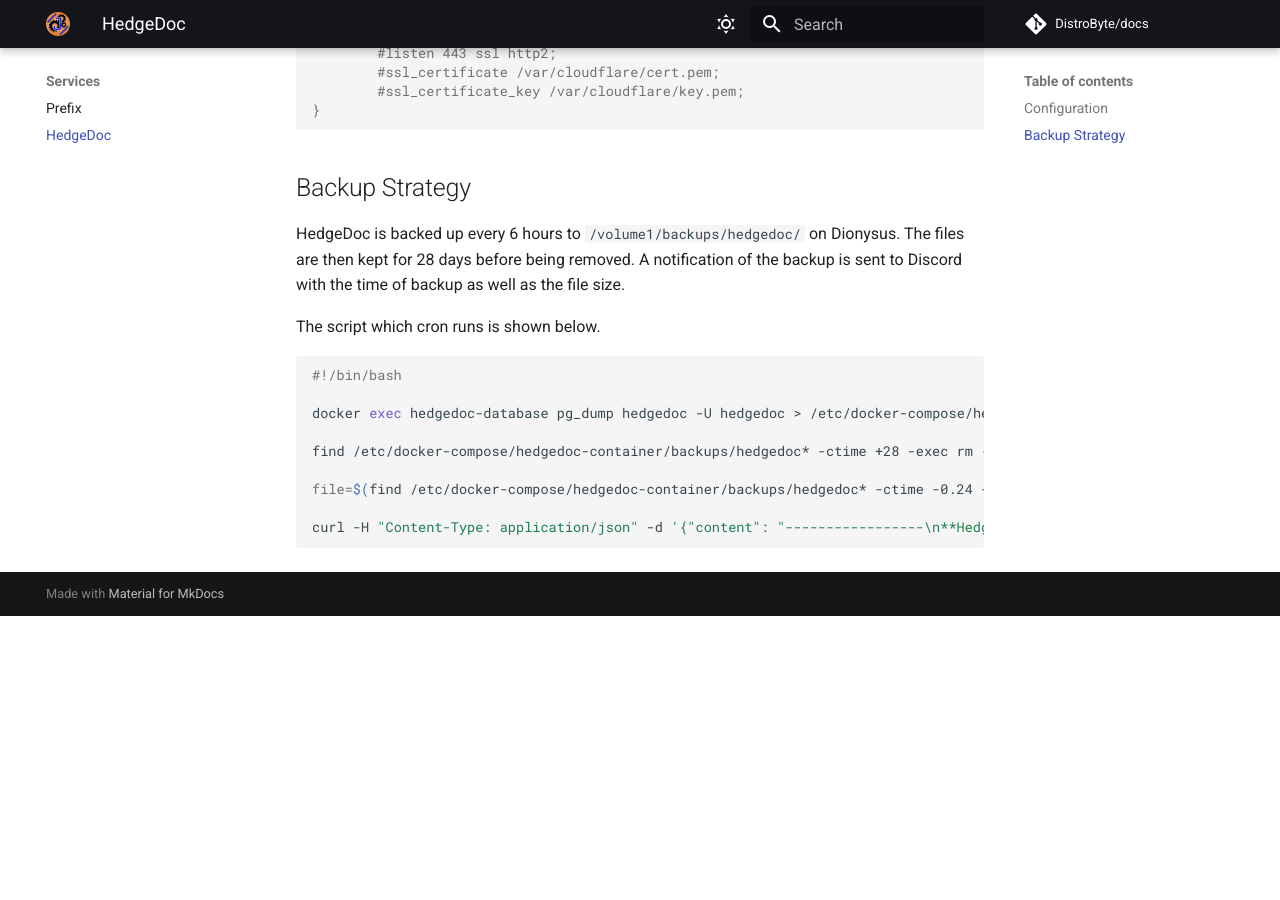
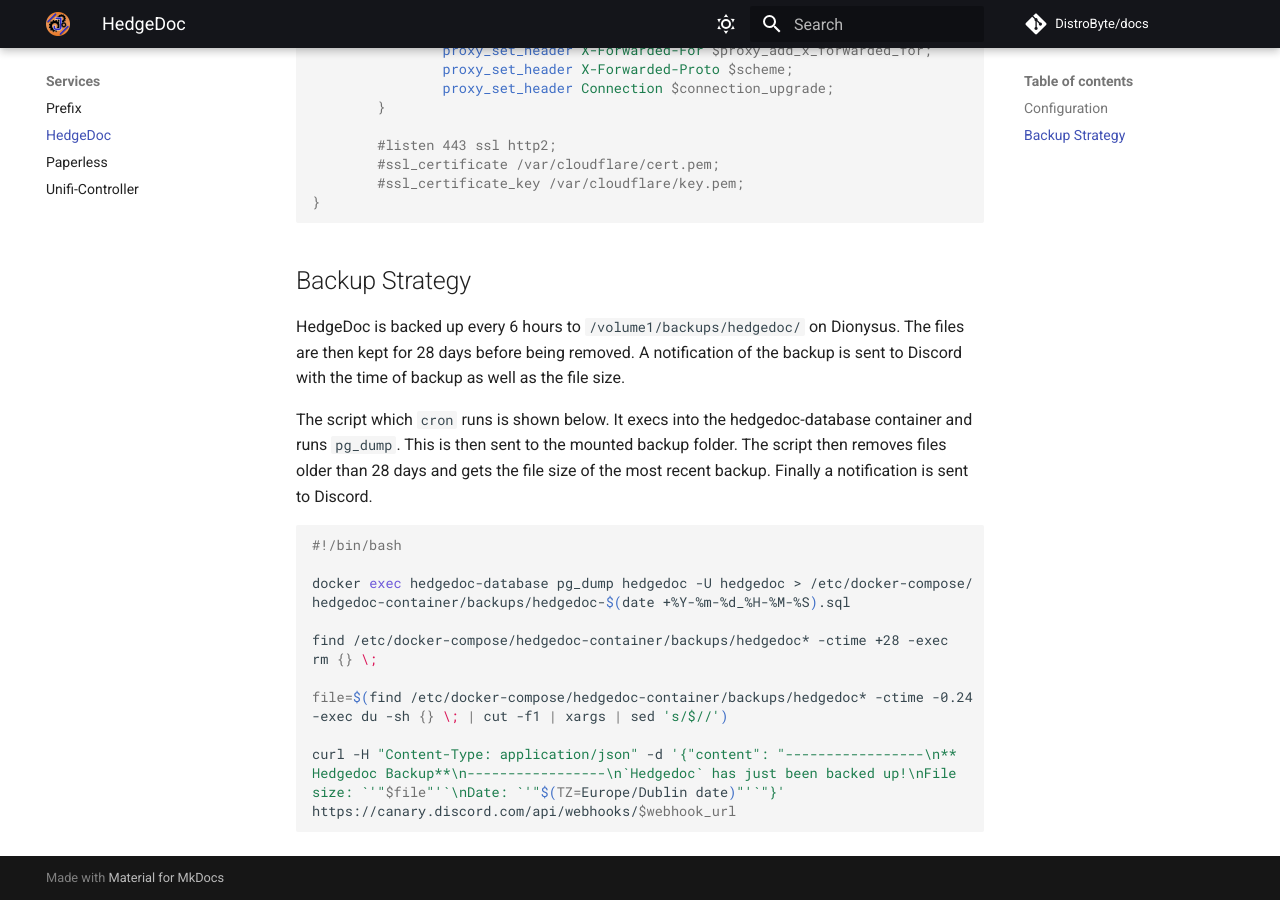
Before and after one commit to DistroByte/docs, an MkDocs documentation site: the page built from docs/services/hedgedoc.md, in a window 1280 px wide and 900 px high, scrolled down 1751 px. Built offline with MkDocs 1.6.1 and Material for MkDocs 9.7.7, drawn with Linux system fonts in a browser that asks for light colours; comment, search, counter and statistics services are not loaded; before the commit the page ends 2367 px from its top, so only the background shows below that; some of the changed text lies outside the part shown.

Commit message:
adding some services

````diff
--- a/docs/services/hedgedoc.md
+++ b/docs/services/hedgedoc.md
@@ -1,7 +1,10 @@
 # HedgeDoc
 
-HedgeDoc is running on Hermes in a docker container. It is available [here](https://md.james-hackett.ie).
+HedgeDoc is running on Hermes in a docker container. HedgeDoc is a web editor for markdown notes and contains everything
+from college notes to personal journal entries and todo lists. It is available [here](https://md.james-hackett.ie).
 
+The repository which the container is from is located on the [hedgedoc/container](https://github.com/hedgedoc/container)
+repo.
 
 ## Configuration
 
@@ -92,16 +95,24 @@
 HedgeDoc is backed up every 6 hours to `/volume1/backups/hedgedoc/` on Dionysus. The files are then kept for 28 days
 before being removed. A notification of the backup is sent to Discord with the time of backup as well as the file size.
 
-The script which cron runs is shown below.
+The script which `cron` runs is shown below. It execs into the hedgedoc-database container and runs `pg_dump`. This is
+then sent to the mounted backup folder. The script then removes files older than 28 days and gets the file size of the most
+recent backup. Finally a notification is sent to Discord.
 
 ```bash
 #!/bin/bash
 
-docker exec hedgedoc-database pg_dump hedgedoc -U hedgedoc > /etc/docker-compose/hedgedoc-container/backups/hedgedoc-$(date +%Y-%m-%d_%H-%M-%S).sql
+docker exec hedgedoc-database pg_dump hedgedoc -U hedgedoc > /etc/docker-compose/
+hedgedoc-container/backups/hedgedoc-$(date +%Y-%m-%d_%H-%M-%S).sql
 
-find /etc/docker-compose/hedgedoc-container/backups/hedgedoc* -ctime +28 -exec rm {} \;
+find /etc/docker-compose/hedgedoc-container/backups/hedgedoc* -ctime +28 -exec
+rm {} \;
 
-file=$(find /etc/docker-compose/hedgedoc-container/backups/hedgedoc* -ctime -0.24 -exec du -sh {} \; | cut -f1 | xargs | sed 's/.$//')
+file=$(find /etc/docker-compose/hedgedoc-container/backups/hedgedoc* -ctime -0.24
+-exec du -sh {} \; | cut -f1 | xargs | sed 's/$//')
 
-curl -H "Content-Type: application/json" -d '{"content": "-----------------\n**Hedgedoc Backup**\n-----------------\n`Hedgedoc` has just been backed up!\nFile size: `'"$file"'` megabytes\nDate: `'"$(TZ=Europe/Dublin date)"'`"}' https://canary.discord.com/api/webhooks/$webhook_url
+curl -H "Content-Type: application/json" -d '{"content": "-----------------\n**
+Hedgedoc Backup**\n-----------------\n`Hedgedoc` has just been backed up!\nFile
+size: `'"$file"'`\nDate: `'"$(TZ=Europe/Dublin date)"'`"}'
+https://canary.discord.com/api/webhooks/$webhook_url
 ```
--- a/mkdocs.yml
+++ b/mkdocs.yml
@@ -48,5 +48,13 @@
 nav:
     - Home: index.md
     - Services:
-          - services/services.md
-          - HedgeDoc: services/hedgedoc.md
+        - services/services.md
+        - HedgeDoc: services/hedgedoc.md
+        - Paperless: services/paperless.md
+        - Unifi-Controller: services/unifi-controller.md
+    - Hardware:
+        - hardware/hardware.md
+    - Hosts:
+        - hosts/hosts.md
+    - Images:
+        - images/images.md
````
Also changed, not shown: docs/index.md (+1 -1 lines), docs/services/paperless.md (added, +130 -0 lines), docs/services/unifi-controller.md (added, +61 -0 lines).
